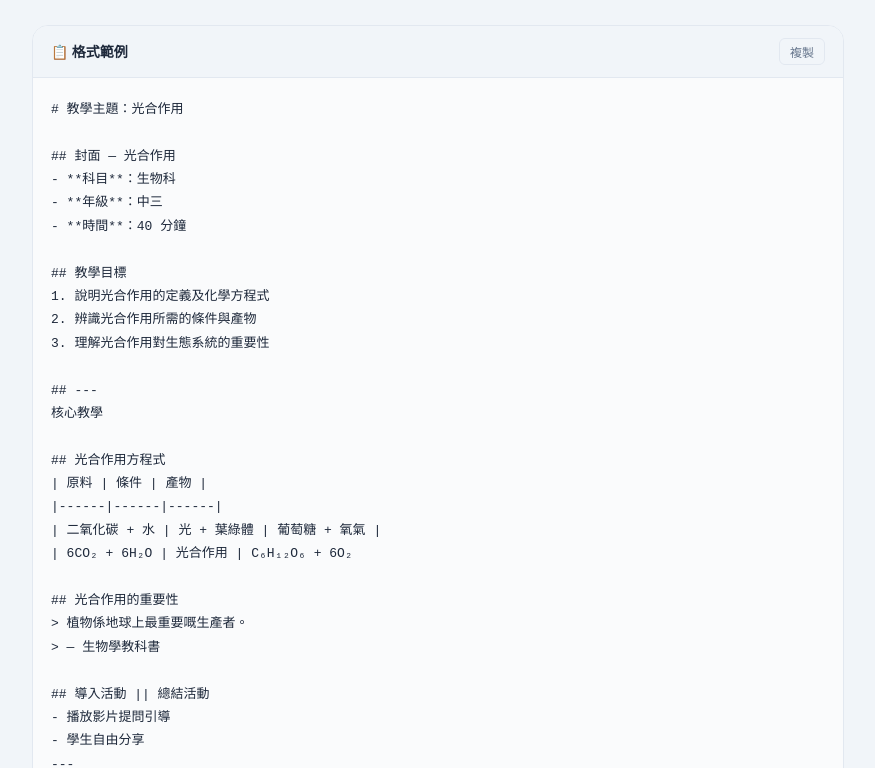
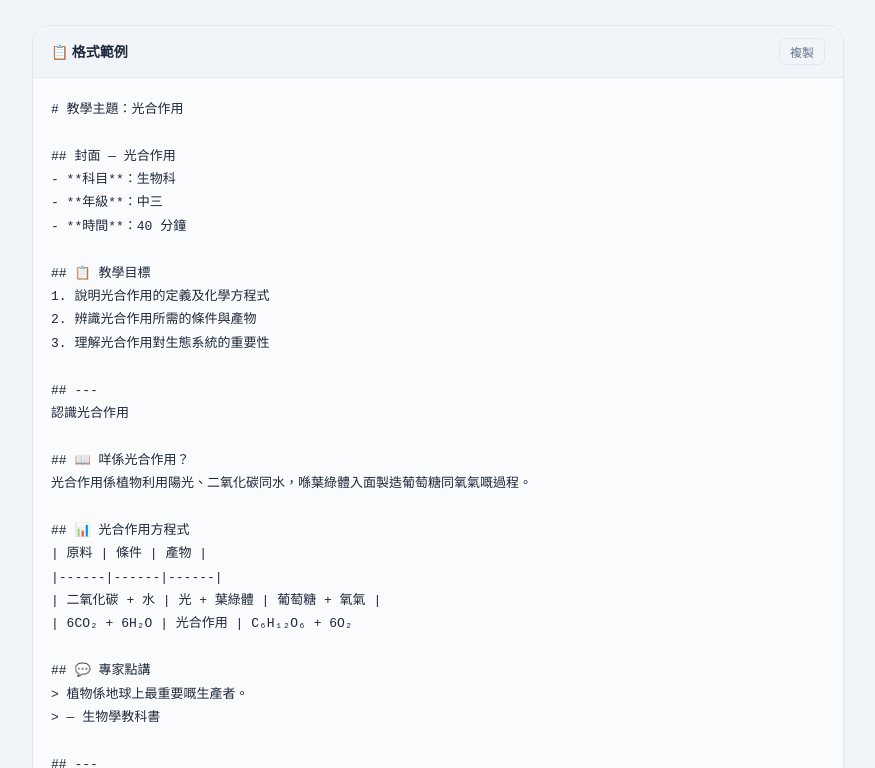
Before and after one commit to devictang/lesson-plan-to-pptx, a website: page index.html in a window 1280 px wide. Shown: the part 1352-2120 px from the top of the page, without its empty margins (202-1077 px from the left). Drawn offline with Linux system fonts and the light colour scheme.

Commit message:
📋 Example now demonstrates all 7 slide types in one flow
Added:
- 📖 Plain prose content slide (triggers half-bleed accent panel)
- 📊 Table, 💬 Quote, ⚖️ Split, 📈 Stats — all with emoji labels
- 📋 Numbered list content slide
- Three --- dividers for clear section structure

10 slides total: cover + 2 content + 3 divider + table + quote + split + stats

```diff
--- a/app.js
+++ b/app.js
@@ -91,41 +91,44 @@ const EXAMPLE = `# 教學主題：光合作用
 - **年級**：中三
 - **時間**：40 分鐘
 
-## 教學目標
+## 📋 教學目標
 1. 說明光合作用的定義及化學方程式
 2. 辨識光合作用所需的條件與產物
 3. 理解光合作用對生態系統的重要性
 
 ## ---
-核心教學
+認識光合作用
 
-## 光合作用方程式
+## 📖 咩係光合作用？
+光合作用係植物利用陽光、二氧化碳同水，喺葉綠體入面製造葡萄糖同氧氣嘅過程。呢個過程唔單止為植物提供能量，亦係地球上几乎所有生物嘅能量來源。
+
+## 📊 光合作用方程式
 | 原料 | 條件 | 產物 |
 |------|------|------|
 | 二氧化碳 + 水 | 光 + 葉綠體 | 葡萄糖 + 氧氣 |
 | 6CO₂ + 6H₂O | 光合作用 | C₆H₁₂O₆ + 6O₂
 
-## 光合作用的重要性
-> 植物係地球上最重要嘅生產者，佢哋將太陽能轉化為化學能，支撐住整個生態系統。
+## 💬 專家點講
+> 植物係地球上最重要嘅生產者。佢哋將太陽能轉化為化學能，支撐住整個生態系統嘅運作。
 > — 生物學教科書
 
 ## ---
-比較
+課堂活動
 
-## 導入活動 || 總結活動
-- 播放影片提問引導
-- 學生自由分享想法
+## ⚖️ 導入活動 || 總結活動
+- 播放植物生長快鏡影片
+- 提問引導學生思考
 ---
 - 完成工作紙鞏固所學
 - 教師總結本課重點
 
 ## ---
-總結
+課堂數據
 
-## 本課重點
-- **關鍵概念**：光合作用 = 光能 → 化學能
-- **必需條件**：光、葉綠體、CO₂、H₂O
-- **產物**：葡萄糖 + 氧氣`;
+## 📈 本課統計
+- **課時**：40 分鐘
+- **實驗次數**：3 次
+- **小組數量**：4 組`;
 
 /* ── Format detection ── */
 function checkFormat(text) {
--- a/index.html
+++ b/index.html
@@ -161,38 +161,44 @@
 - **年級**：中三
 - **時間**：40 分鐘
 
-## 教學目標
+## 📋 教學目標
 1. 說明光合作用的定義及化學方程式
 2. 辨識光合作用所需的條件與產物
 3. 理解光合作用對生態系統的重要性
 
 ## ---
-核心教學
+認識光合作用
 
-## 光合作用方程式
+## 📖 咩係光合作用？
+光合作用係植物利用陽光、二氧化碳同水，喺葉綠體入面製造葡萄糖同氧氣嘅過程。
+
+## 📊 光合作用方程式
 | 原料 | 條件 | 產物 |
 |------|------|------|
 | 二氧化碳 + 水 | 光 + 葉綠體 | 葡萄糖 + 氧氣 |
 | 6CO₂ + 6H₂O | 光合作用 | C₆H₁₂O₆ + 6O₂
 
-## 光合作用的重要性
+## 💬 專家點講
 > 植物係地球上最重要嘅生產者。
 > — 生物學教科書
 
-## 導入活動 || 總結活動
-- 播放影片提問引導
-- 學生自由分享
+## ---
+課堂活動
+
+## ⚖️ 導入活動 || 總結活動
+- 播放植物生長快鏡影片
+- 提問引導學生思考
 ---
-- 完成工作紙
-- 教師總結重點
+- 完成工作紙鞏固所學
+- 教師總結本課重點
 
 ## ---
-總結
+課堂數據
 
-## 本課重點
-- **關鍵概念**：光合作用 = 光能 → 化學能
-- **必需條件**：光、葉綠體、CO₂、H₂O
-- **產物**：葡萄糖 + 氧氣</code></pre>
+## 📈 本課統計
+- **課時**：40 分鐘
+- **實驗次數**：3 次
+- **小組數量**：4 組</code></pre>
       </div>
 
       <!-- AI Prompt -->
```
